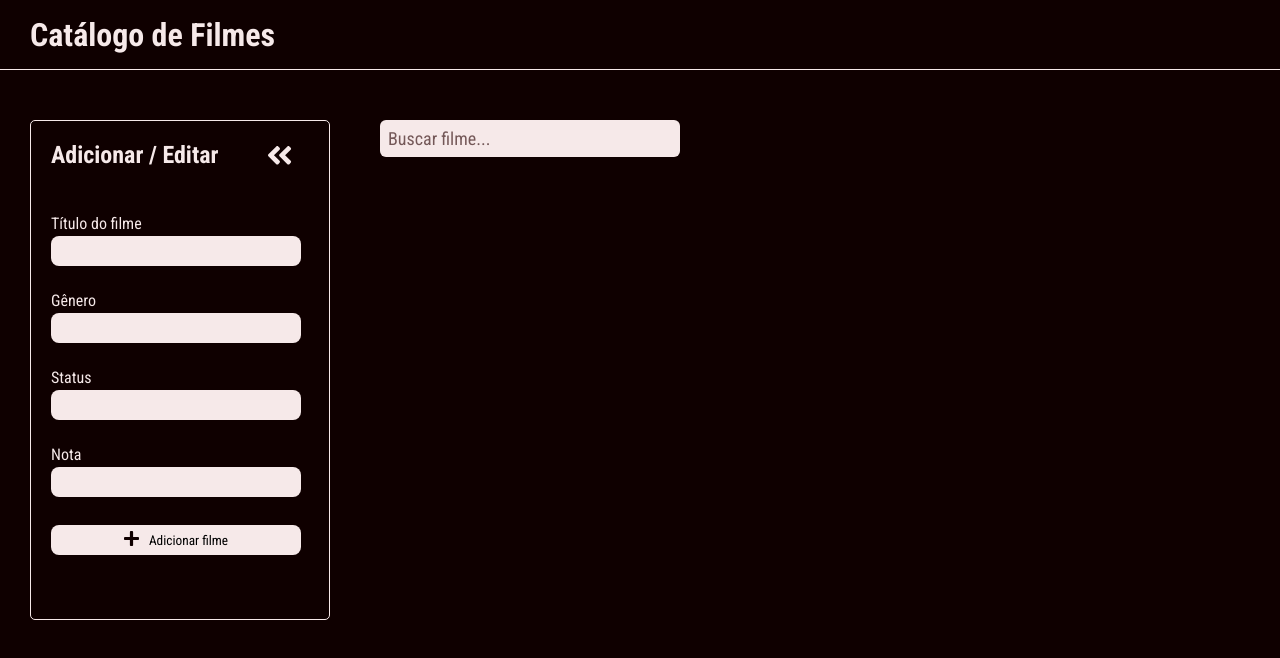
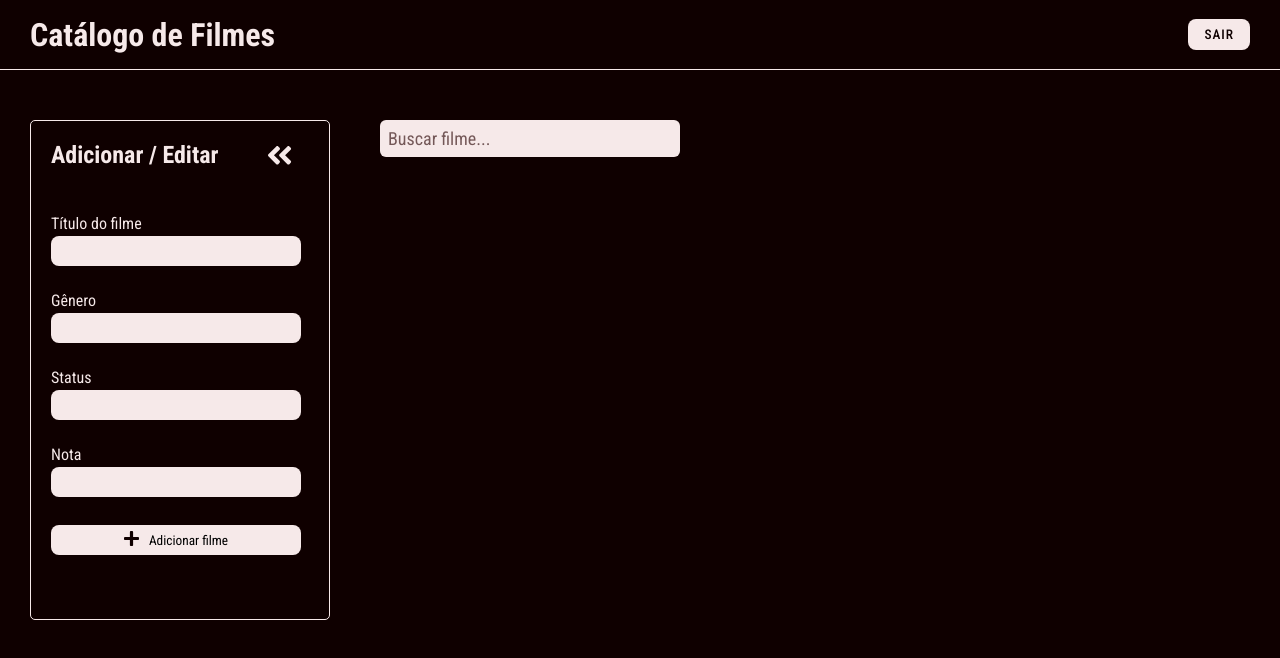
Before and after one commit to Dudb25/catalogo-filmes, a plain HTML site: page fronted/index.html in a window 1280 px wide. Drawn offline with nearby package versions, Linux system fonts and the light colour scheme; no server answers.

Commit message:
Adicionando botão de log out

```diff
--- a/fronted/CSS/style.css
+++ b/fronted/CSS/style.css
@@ -16,10 +16,28 @@ header {
     border-bottom: 1px solid #F6E9E9;
     display: flex;
     align-items: center;
+    justify-content: space-between;
 }
 
 header > h1 {
     margin-left: 30px;
+}
+
+#logout-btn {
+    margin-right: 30px;
+    padding: 8px 16px;
+    border: none;
+    border-radius: 8px;
+    background: #F6E9E9;
+    color: #0F0000;
+    font-weight: 500;
+    cursor: pointer;
+    letter-spacing: 1px;
+    transition: all .2s ease-in-out;
+}
+
+#logout-btn:hover {
+    background: #dbc9c9;
 }
 
 main {
--- a/fronted/index.html
+++ b/fronted/index.html
@@ -14,6 +14,7 @@
 <body>
     <header>
         <h1>Catálogo de Filmes</h1>
+        <button id="logout-btn">SAIR</button>
     </header>
     <main>
         <aside id="formulario">
--- a/fronted/script.js
+++ b/fronted/script.js
@@ -96,6 +96,11 @@ if(i === paginaAtual) {
 }
 
 $(document).ready(function () {
+
+  $('#logout-btn').on('click', function() {
+    localStorage.removeItem('token');
+    window.location.href = '/login.html';
+  });
 
   $('#buscar-filme').on('input', function() {
     buscaAtual = $(this).val();
```
